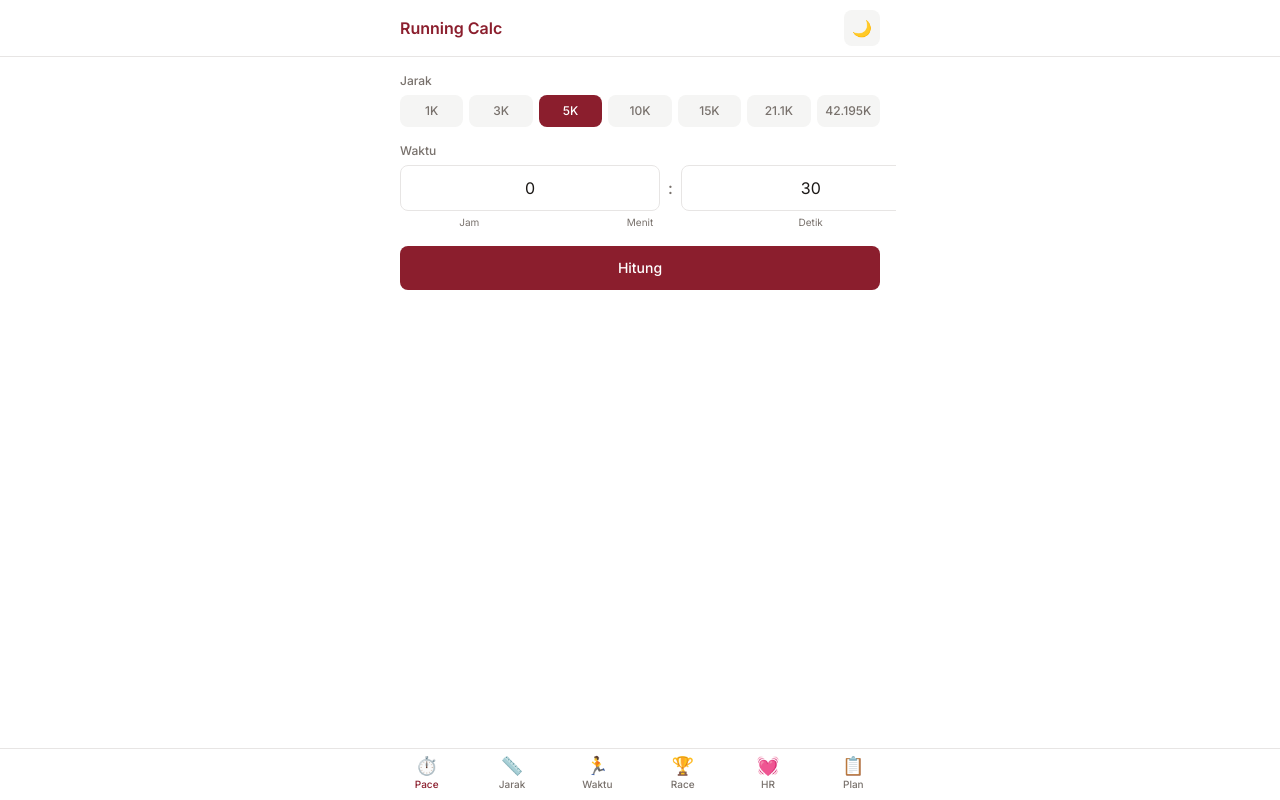
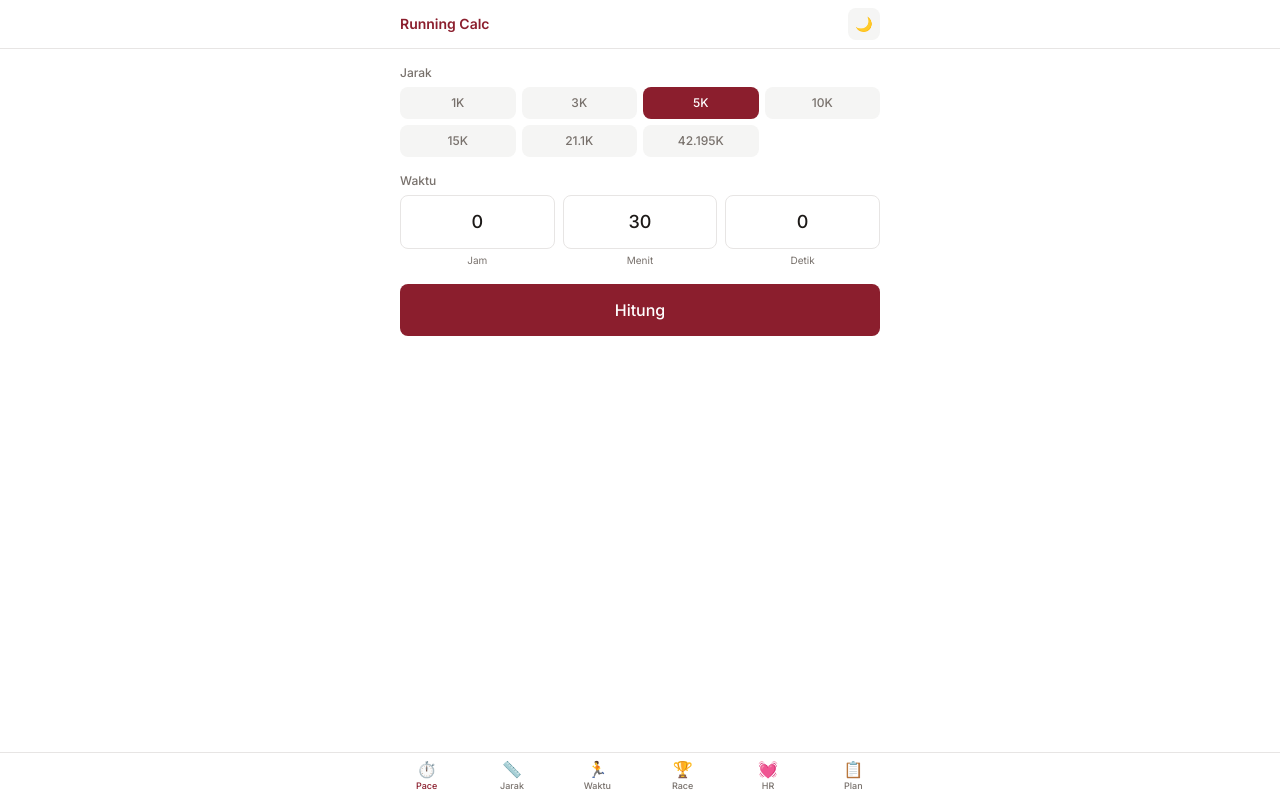
Before and after one commit to farhanskuyyyy/running-calculator, a React (Vite) app: page / in a window 1280 px wide. Built offline with nearby package versions, Linux system fonts and the light colour scheme.

Commit message:
fix: input overflow, grid layout for time inputs, safe area padding

```diff
--- a/src/App.jsx
+++ b/src/App.jsx
@@ -6,7 +6,7 @@ import RacePrediction from './components/RacePrediction';
 import HRZoneCalculator from './components/HRZoneCalculator';
 import TrainingSimulator from './components/TrainingSimulator';
 
-const calculators = [
+const tabs = [
   { id: 'pace', label: 'Pace', icon: '⏱️', component: PaceCalculator },
   { id: 'distance', label: 'Jarak', icon: '📏', component: DistanceCalculator },
   { id: 'time', label: 'Waktu', icon: '🏃', component: TimeCalculator },
@@ -32,35 +32,36 @@ export default function App() {
     document.documentElement.setAttribute('data-theme', next);
   };
 
-  const ActiveComponent = calculators.find(c => c.id === active)?.component;
+  const Comp = tabs.find(c => c.id === active)?.component;
 
   return (
     <div className="min-h-screen min-h-dvh flex flex-col" style={{ background: 'var(--bg)', color: 'var(--text)' }}>
       {/* Header */}
       <header className="sticky top-0 z-20 border-b" style={{ background: 'var(--bg)', borderColor: 'var(--border)' }}>
-        <div className="max-w-lg mx-auto px-4 h-14 flex items-center justify-between">
-          <h1 className="text-base font-semibold" style={{ color: 'var(--primary)' }}>Running Calc</h1>
-          <button onClick={toggleTheme} className="w-9 h-9 flex items-center justify-center rounded-lg"
+        <div className="max-w-lg mx-auto px-4 h-12 flex items-center justify-between">
+          <h1 className="text-sm font-semibold" style={{ color: 'var(--primary)' }}>Running Calc</h1>
+          <button onClick={toggleTheme} className="w-8 h-8 flex items-center justify-center rounded-lg text-sm"
             style={{ background: 'var(--surface)' }}>
             {theme === 'light' ? '🌙' : '☀️'}
           </button>
         </div>
       </header>
 
-      {/* Main - CRITICAL: flex-1 makes it fill remaining space */}
-      <main className="flex-1 max-w-lg mx-auto w-full px-4 py-4 overflow-y-auto" style={{ paddingBottom: '80px' }}>
-        <ActiveComponent />
+      {/* Main */}
+      <main className="flex-1 max-w-lg mx-auto w-full px-4 py-4" style={{ paddingBottom: '100px' }}>
+        <Comp />
       </main>
 
       {/* Bottom Nav */}
-      <nav className="fixed bottom-0 left-0 right-0 z-20 border-t safe-area-bottom" style={{ background: 'var(--bg)', borderColor: 'var(--border)' }}>
+      <nav className="fixed bottom-0 left-0 right-0 z-20 border-t safe-area-bottom"
+        style={{ background: 'var(--bg)', borderColor: 'var(--border)', paddingBottom: 'env(safe-area-inset-bottom, 0px)' }}>
         <div className="max-w-lg mx-auto flex">
-          {calculators.map((c) => (
+          {tabs.map((c) => (
             <button key={c.id} onClick={() => setActive(c.id)}
               className="flex-1 flex flex-col items-center py-2 transition-colors"
               style={{ color: active === c.id ? 'var(--primary)' : 'var(--text-secondary)' }}>
-              <span className="text-lg leading-none mb-0.5">{c.icon}</span>
-              <span className="text-[10px] font-medium">{c.label}</span>
+              <span className="text-base leading-none mb-0.5">{c.icon}</span>
+              <span className="text-[9px] font-medium">{c.label}</span>
             </button>
           ))}
         </div>
--- a/src/components/PaceCalculator.jsx
+++ b/src/components/PaceCalculator.jsx
@@ -18,9 +18,9 @@ export default function PaceCalculator() {
     <div className="space-y-4">
       <div>
         <label className="text-xs font-medium mb-1.5 block" style={{ color: 'var(--text-secondary)' }}>Jarak</label>
-        <div className="flex gap-1.5">
+        <div className="grid grid-cols-4 gap-1.5">
           {DISTANCE_PRESETS.map(p => (
-            <button key={p.value} onClick={() => setDist(p.value)} className="flex-1 py-2 rounded-lg text-xs font-medium transition-colors"
+            <button key={p.value} onClick={() => setDist(p.value)} className="py-2 rounded-lg text-xs font-medium transition-colors"
               style={{ background: dist === p.value ? 'var(--primary)' : 'var(--surface)', color: dist === p.value ? '#fff' : 'var(--text-secondary)' }}>
               {p.label}
             </button>
@@ -29,25 +29,25 @@ export default function PaceCalculator() {
       </div>
       <div>
         <label className="text-xs font-medium mb-1.5 block" style={{ color: 'var(--text-secondary)' }}>Waktu</label>
-        <div className="flex gap-2 items-center">
-          <input type="number" value={h} onChange={e => setH(+e.target.value || 0)} placeholder="0"
-            className="flex-1 px-3 py-2.5 rounded-lg border text-center text-base" style={{ background: 'var(--bg)', borderColor: 'var(--border)', color: 'var(--text)' }} />
-          <span className="font-medium" style={{ color: 'var(--text-secondary)' }}>:</span>
-          <input type="number" value={m} onChange={e => setM(+e.target.value || 0)} placeholder="30"
-            className="flex-1 px-3 py-2.5 rounded-lg border text-center text-base" style={{ background: 'var(--bg)', borderColor: 'var(--border)', color: 'var(--text)' }} />
-          <span className="font-medium" style={{ color: 'var(--text-secondary)' }}>:</span>
-          <input type="number" value={s} onChange={e => setS(+e.target.value || 0)} placeholder="0"
-            className="flex-1 px-3 py-2.5 rounded-lg border text-center text-base" style={{ background: 'var(--bg)', borderColor: 'var(--border)', color: 'var(--text)' }} />
-        </div>
-        <div className="flex gap-2 mt-1">
-          <span className="flex-1 text-center text-[10px]" style={{ color: 'var(--text-secondary)' }}>Jam</span>
-          <span className="w-4" />
-          <span className="flex-1 text-center text-[10px]" style={{ color: 'var(--text-secondary)' }}>Menit</span>
-          <span className="w-4" />
-          <span className="flex-1 text-center text-[10px]" style={{ color: 'var(--text-secondary)' }}>Detik</span>
+        <div className="grid grid-cols-3 gap-2">
+          <div>
+            <input type="number" value={h} onChange={e => setH(+e.target.value || 0)} placeholder="0"
+              className="w-full px-2 py-3 rounded-lg border text-center text-lg font-medium" style={{ background: 'var(--bg)', borderColor: 'var(--border)', color: 'var(--text)' }} />
+            <span className="block text-[10px] text-center mt-1" style={{ color: 'var(--text-secondary)' }}>Jam</span>
+          </div>
+          <div>
+            <input type="number" value={m} onChange={e => setM(+e.target.value || 0)} placeholder="30"
+              className="w-full px-2 py-3 rounded-lg border text-center text-lg font-medium" style={{ background: 'var(--bg)', borderColor: 'var(--border)', color: 'var(--text)' }} />
+            <span className="block text-[10px] text-center mt-1" style={{ color: 'var(--text-secondary)' }}>Menit</span>
+          </div>
+          <div>
+            <input type="number" value={s} onChange={e => setS(+e.target.value || 0)} placeholder="0"
+              className="w-full px-2 py-3 rounded-lg border text-center text-lg font-medium" style={{ background: 'var(--bg)', borderColor: 'var(--border)', color: 'var(--text)' }} />
+            <span className="block text-[10px] text-center mt-1" style={{ color: 'var(--text-secondary)' }}>Detik</span>
+          </div>
         </div>
       </div>
-      <button onClick={calc} className="w-full py-3 rounded-lg font-medium text-white text-sm active:scale-[0.98] transition-transform"
+      <button onClick={calc} className="w-full py-3.5 rounded-lg font-medium text-white active:scale-[0.98]"
         style={{ background: 'var(--primary)' }}>Hitung</button>
       {result && (
         <div className="flex gap-4 p-4 rounded-xl" style={{ background: 'var(--surface)' }}>
--- a/src/components/RacePrediction.jsx
+++ b/src/components/RacePrediction.jsx
@@ -21,9 +21,9 @@ export default function RacePrediction() {
     <div className="space-y-4">
       <div>
         <label className="text-xs font-medium mb-1.5 block" style={{ color: 'var(--text-secondary)' }}>Race Referensi</label>
-        <div className="flex gap-1.5">
+        <div className="grid grid-cols-4 gap-1.5">
           {RACES.map(r => (
-            <button key={r.v} onClick={() => setRef(r.v)} className="flex-1 py-2 rounded-lg text-xs font-medium"
+            <button key={r.v} onClick={() => setRef(r.v)} className="py-2 rounded-lg text-xs font-medium"
               style={{ background: ref === r.v ? 'var(--primary)' : 'var(--surface)', color: ref === r.v ? '#fff' : 'var(--text-secondary)' }}>
               {r.l}
             </button>
@@ -32,29 +32,36 @@ export default function RacePrediction() {
       </div>
       <div>
         <label className="text-xs font-medium mb-1.5 block" style={{ color: 'var(--text-secondary)' }}>Waktu</label>
-        <div className="flex gap-2 items-center">
-          <input type="number" value={h} onChange={e => setH(+e.target.value || 0)} placeholder="0"
-            className="flex-1 px-3 py-2.5 rounded-lg border text-center text-base" style={{ background: 'var(--bg)', borderColor: 'var(--border)', color: 'var(--text)' }} />
-          <span className="font-medium" style={{ color: 'var(--text-secondary)' }}>:</span>
-          <input type="number" value={m} onChange={e => setM(+e.target.value || 0)} placeholder="30"
-            className="flex-1 px-3 py-2.5 rounded-lg border text-center text-base" style={{ background: 'var(--bg)', borderColor: 'var(--border)', color: 'var(--text)' }} />
-          <span className="font-medium" style={{ color: 'var(--text-secondary)' }}>:</span>
-          <input type="number" value={s} onChange={e => setS(+e.target.value || 0)} placeholder="0"
-            className="flex-1 px-3 py-2.5 rounded-lg border text-center text-base" style={{ background: 'var(--bg)', borderColor: 'var(--border)', color: 'var(--text)' }} />
+        <div className="grid grid-cols-3 gap-2">
+          <div>
+            <input type="number" value={h} onChange={e => setH(+e.target.value || 0)} placeholder="0"
+              className="w-full px-2 py-3 rounded-lg border text-center text-lg font-medium" style={{ background: 'var(--bg)', borderColor: 'var(--border)', color: 'var(--text)' }} />
+            <span className="block text-[10px] text-center mt-1" style={{ color: 'var(--text-secondary)' }}>Jam</span>
+          </div>
+          <div>
+            <input type="number" value={m} onChange={e => setM(+e.target.value || 0)} placeholder="30"
+              className="w-full px-2 py-3 rounded-lg border text-center text-lg font-medium" style={{ background: 'var(--bg)', borderColor: 'var(--border)', color: 'var(--text)' }} />
+            <span className="block text-[10px] text-center mt-1" style={{ color: 'var(--text-secondary)' }}>Menit</span>
+          </div>
+          <div>
+            <input type="number" value={s} onChange={e => setS(+e.target.value || 0)} placeholder="0"
+              className="w-full px-2 py-3 rounded-lg border text-center text-lg font-medium" style={{ background: 'var(--bg)', borderColor: 'var(--border)', color: 'var(--text)' }} />
+            <span className="block text-[10px] text-center mt-1" style={{ color: 'var(--text-secondary)' }}>Detik</span>
+          </div>
         </div>
       </div>
       <div>
         <label className="text-xs font-medium mb-1.5 block" style={{ color: 'var(--text-secondary)' }}>Target</label>
-        <div className="flex gap-1.5">
+        <div className="grid grid-cols-4 gap-1.5">
           {RACES.map(r => (
-            <button key={r.v} onClick={() => setTar(r.v)} className="flex-1 py-2 rounded-lg text-xs font-medium"
+            <button key={r.v} onClick={() => setTar(r.v)} className="py-2 rounded-lg text-xs font-medium"
               style={{ background: tar === r.v ? 'var(--primary)' : 'var(--surface)', color: tar === r.v ? '#fff' : 'var(--text-secondary)' }}>
               {r.l}
             </button>
           ))}
         </div>
       </div>
-      <button onClick={calc} className="w-full py-3 rounded-lg font-medium text-white text-sm active:scale-[0.98]"
+      <button onClick={calc} className="w-full py-3.5 rounded-lg font-medium text-white active:scale-[0.98]"
         style={{ background: 'var(--primary)' }}>Prediksi</button>
       {result && (
         <div className="p-4 rounded-xl text-center" style={{ background: 'var(--surface)' }}>
--- a/src/index.css
+++ b/src/index.css
@@ -24,8 +24,15 @@
   --border: #292524;
 }
 
-* { box-sizing: border-box; -webkit-tap-highlight-color: transparent; }
-html { -webkit-text-size-adjust: 100%; }
+* {
+  box-sizing: border-box;
+  -webkit-tap-highlight-color: transparent;
+}
+
+html {
+  -webkit-text-size-adjust: 100%;
+  overflow-x: hidden;
+}
 
 body {
   font-family: 'Inter', -apple-system, BlinkMacSystemFont, sans-serif;
@@ -35,20 +42,34 @@ body {
   min-height: 100vh;
   min-height: 100dvh;
   -webkit-font-smoothing: antialiased;
+  overflow-x: hidden;
 }
 
-#root { min-height: 100vh; min-height: 100dvh; }
+#root {
+  min-height: 100vh;
+  min-height: 100dvh;
+  overflow-x: hidden;
+}
 
-input[type="number"] { -moz-appearance: textfield; }
+input[type="number"] {
+  -moz-appearance: textfield;
+  appearance: textfield;
+}
+
 input::-webkit-outer-spin-button,
-input::-webkit-inner-spin-button { -webkit-appearance: none; margin: 0; }
+input::-webkit-inner-spin-button {
+  -webkit-appearance: none;
+  margin: 0;
+}
 
 @media (max-width: 768px) {
-  input, select, textarea { font-size: 16px !important; }
+  input, select, textarea {
+    font-size: 16px !important;
+  }
 }
 
-@supports (padding: env(safe-area-inset-bottom)) {
-  .safe-area-bottom { padding-bottom: env(safe-area-inset-bottom); }
+.safe-area-bottom {
+  padding-bottom: env(safe-area-inset-bottom, 0px);
 }
 
 ::-webkit-scrollbar { width: 4px; }
```
